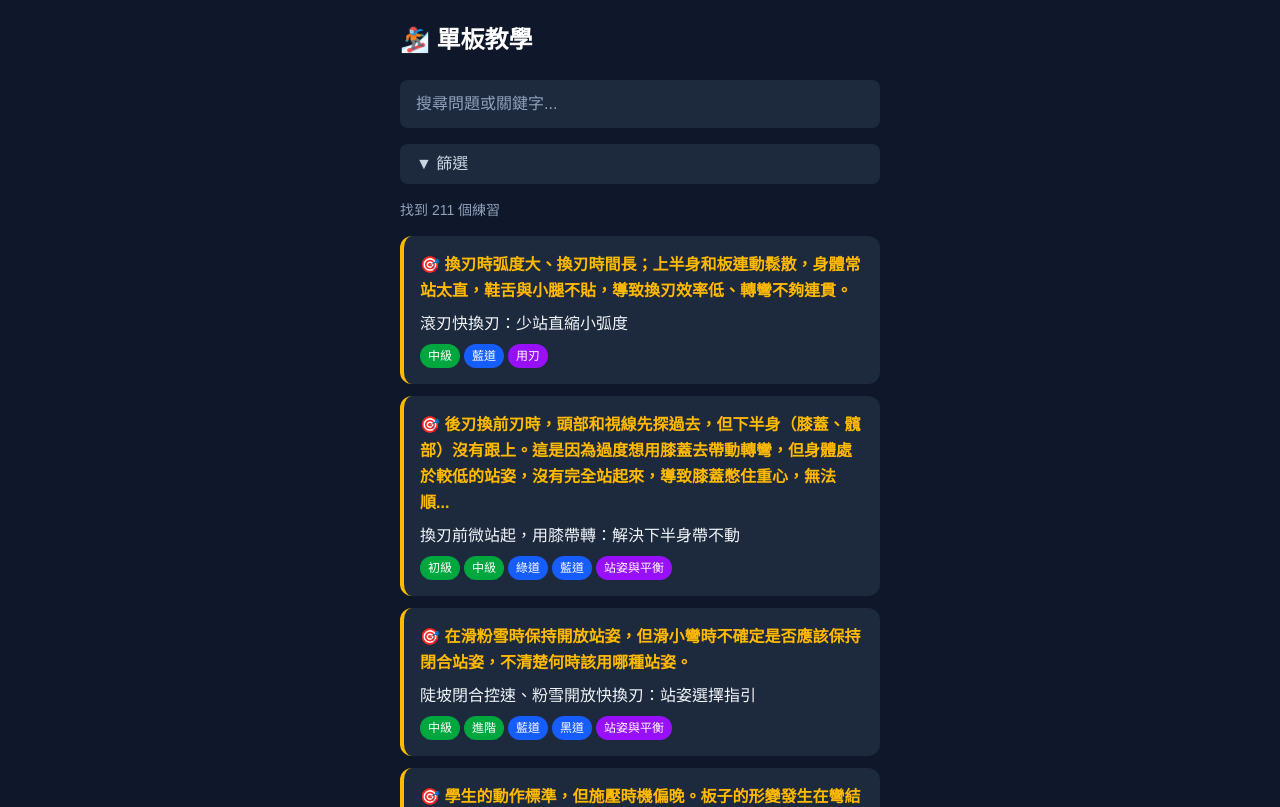
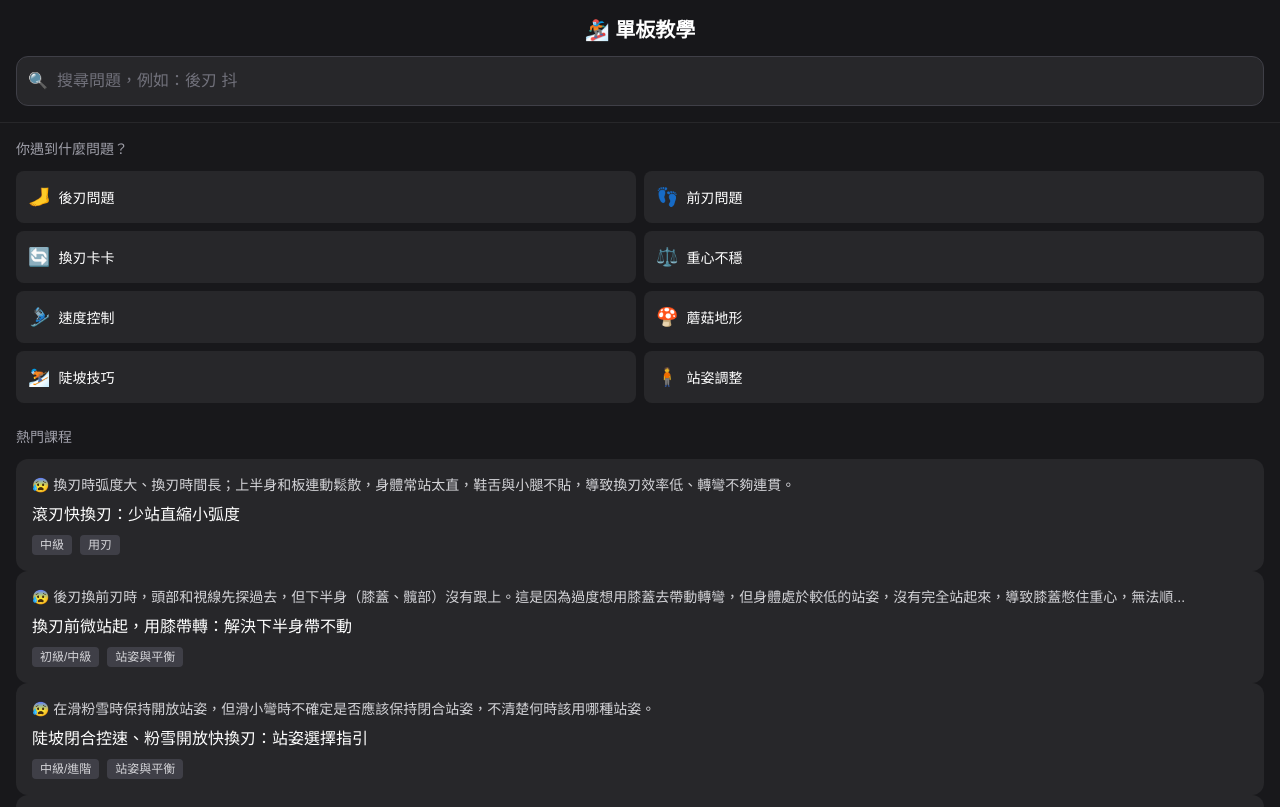
Before and after one commit to James3014/sb-Q-A, a Next.js app in the folder web/: page / in a window 1280 px wide. Shown: the top 807 px of the page. Built offline with nearby package versions, Linux system fonts and the light colour scheme.

Commit message:
feat: 問題導向首頁 UX 改進 - 分類按鈕 + 搜尋優先 + 懶加載

```diff
--- a/web/src/app/page.tsx
+++ b/web/src/app/page.tsx
@@ -1,51 +1,134 @@
-'use client'
+'use client';
 
-import { useState, useMemo } from 'react'
-import { getLessons, filterLessons } from '@/lib/lessons'
-import LessonCard from '@/components/LessonCard'
-import SearchBar from '@/components/SearchBar'
-import FilterBar from '@/components/FilterBar'
+import { useState, useMemo } from 'react';
+import { lessons } from '@/lib/lessons';
+import LessonCard from '@/components/LessonCard';
+import SearchBar from '@/components/SearchBar';
+
+// 問題分類
+const PROBLEM_CATEGORIES = [
+  { id: 'heel', label: '後刃問題', keywords: ['後刃', '後腳', '後膝'], emoji: '🦶' },
+  { id: 'toe', label: '前刃問題', keywords: ['前刃', '前腳', '前膝', '前腿'], emoji: '👣' },
+  { id: 'edge', label: '換刃卡卡', keywords: ['換刃', '換邊', '轉換'], emoji: '🔄' },
+  { id: 'balance', label: '重心不穩', keywords: ['重心', '平衡', '居中'], emoji: '⚖️' },
+  { id: 'speed', label: '速度控制', keywords: ['控速', '減速', '煞車', '太快'], emoji: '🎿' },
+  { id: 'mogul', label: '蘑菇地形', keywords: ['蘑菇', '包', 'mogul'], emoji: '🍄' },
+  { id: 'steep', label: '陡坡技巧', keywords: ['陡坡', '黑道', '陡'], emoji: '⛷️' },
+  { id: 'stance', label: '站姿調整', keywords: ['站姿', '姿勢', '站直'], emoji: '🧍' },
+];
 
 export default function Home() {
-  const allLessons = getLessons()
-  const [search, setSearch] = useState('')
-  const [filters, setFilters] = useState({ level: '', slope: '', skill: '' })
+  const [search, setSearch] = useState('');
+  const [selectedCategory, setSelectedCategory] = useState<string | null>(null);
+  const [showAll, setShowAll] = useState(false);
 
-  const lessons = useMemo(() => {
-    return filterLessons({
-      search: search || undefined,
-      level: filters.level || undefined,
-      slope: filters.slope || undefined,
-      skill: filters.skill || undefined
-    })
-  }, [search, filters])
+  const filteredLessons = useMemo(() => {
+    let result = lessons;
+
+    // 搜尋過濾
+    if (search) {
+      const q = search.toLowerCase();
+      result = result.filter(l =>
+        l.title.toLowerCase().includes(q) ||
+        l.what.toLowerCase().includes(q)
+      );
+    }
+
+    // 分類過濾
+    if (selectedCategory) {
+      const cat = PROBLEM_CATEGORIES.find(c => c.id === selectedCategory);
+      if (cat) {
+        result = result.filter(l =>
+          cat.keywords.some(k =>
+            l.title.includes(k) || l.what.includes(k)
+          )
+        );
+      }
+    }
+
+    return result;
+  }, [search, selectedCategory]);
+
+  const displayLessons = showAll ? filteredLessons : filteredLessons.slice(0, 10);
+  const hasMore = filteredLessons.length > 10 && !showAll;
+
+  const clearFilters = () => {
+    setSearch('');
+    setSelectedCategory(null);
+    setShowAll(false);
+  };
 
   return (
-    <main className="min-h-screen bg-slate-900 text-white">
-      <div className="max-w-lg mx-auto px-4 py-6">
-        <h1 className="text-2xl font-bold mb-6">🏂 單板教學</h1>
+    <main className="min-h-screen bg-zinc-900 text-white">
+      {/* Header */}
+      <header className="sticky top-0 z-10 bg-zinc-900/95 backdrop-blur border-b border-zinc-800 p-4">
+        <h1 className="text-xl font-bold text-center mb-3">🏂 單板教學</h1>
+        <SearchBar value={search} onChange={(v) => { setSearch(v); setShowAll(false); }} />
+      </header>
 
-        <div className="mb-4">
-          <SearchBar value={search} onChange={setSearch} />
-        </div>
+      <div className="p-4 space-y-6">
+        {/* 問題分類按鈕 */}
+        {!search && (
+          <section>
+            <h2 className="text-sm text-zinc-400 mb-3">你遇到什麼問題？</h2>
+            <div className="grid grid-cols-2 gap-2">
+              {PROBLEM_CATEGORIES.map(cat => (
+                <button
+                  key={cat.id}
+                  onClick={() => {
+                    setSelectedCategory(selectedCategory === cat.id ? null : cat.id);
+                    setShowAll(false);
+                  }}
+                  className={`p-3 rounded-lg text-left transition-all ${
+                    selectedCategory === cat.id
+                      ? 'bg-blue-600 text-white'
+                      : 'bg-zinc-800 hover:bg-zinc-700'
+                  }`}
+                >
+                  <span className="text-lg mr-2">{cat.emoji}</span>
+                  <span className="text-sm font-medium">{cat.label}</span>
+                </button>
+              ))}
+            </div>
+          </section>
+        )}
 
-        <FilterBar
-          level={filters.level}
-          slope={filters.slope}
-          skill={filters.skill}
-          onChange={setFilters}
-        />
+        {/* 結果區 */}
+        <section>
+          <div className="flex justify-between items-center mb-3">
+            <h2 className="text-sm text-zinc-400">
+              {search || selectedCategory
+                ? `找到 ${filteredLessons.length} 筆`
+                : '熱門課程'}
+            </h2>
+            {(search || selectedCategory) && (
+              <button onClick={clearFilters} className="text-xs text-blue-400">
+                清除篩選
+              </button>
+            )}
+          </div>
 
-        <p className="text-slate-400 text-sm mb-4">
-          找到 {lessons.length} 個練習
-        </p>
+          {filteredLessons.length === 0 ? (
+            <p className="text-center text-zinc-500 py-8">找不到相關課程</p>
+          ) : (
+            <div className="space-y-3">
+              {displayLessons.map(lesson => (
+                <LessonCard key={lesson.id} lesson={lesson} />
+              ))}
+            </div>
+          )}
 
-        <div>
-          {lessons.map(lesson => (
-            <LessonCard key={lesson.id} lesson={lesson} />
-          ))}
-        </div>
+          {/* 載入更多 */}
+          {hasMore && (
+            <button
+              onClick={() => setShowAll(true)}
+              className="w-full mt-4 py-3 bg-zinc-800 rounded-lg text-sm text-zinc-300 hover:bg-zinc-700"
+            >
+              顯示全部 {filteredLessons.length} 筆
+            </button>
+          )}
+        </section>
       </div>
     </main>
-  )
+  );
 }
--- a/web/src/components/LessonCard.tsx
+++ b/web/src/components/LessonCard.tsx
@@ -1,54 +1,38 @@
-import Link from 'next/link'
-import { Lesson } from '@/lib/lessons'
+import Link from 'next/link';
+import { Lesson } from '@/lib/lessons';
 
-const LEVEL_NAMES: Record<string, string> = {
+interface LessonCardProps {
+  lesson: Lesson;
+}
+
+const levelMap: Record<string, string> = {
   beginner: '初級',
   intermediate: '中級',
-  advanced: '進階'
-}
+  advanced: '進階',
+};
 
-const SLOPE_NAMES: Record<string, string> = {
-  green: '綠道',
-  blue: '藍道',
-  black: '黑道',
-  mogul: '蘑菇',
-  powder: '粉雪',
-  park: '公園',
-  tree: '樹林',
-  flat: '平地',
-  all: '全地形'
-}
-
-export default function LessonCard({ lesson }: { lesson: Lesson }) {
-  const what = lesson.what?.slice(0, 80) + (lesson.what?.length > 80 ? '...' : '')
+export default function LessonCard({ lesson }: LessonCardProps) {
+  const levels = lesson.level_tags.map(t => levelMap[t] || t).join('/');
 
   return (
     <Link href={`/lesson/${lesson.id}`}>
-      <div className="bg-slate-800 rounded-xl p-4 mb-3 border-l-4 border-amber-400 active:bg-slate-700">
-        <div className="text-amber-400 font-semibold mb-2 leading-relaxed">
-          🎯 {what}
-        </div>
-        <div className="text-slate-100 mb-2">
-          {lesson.title}
-        </div>
-        <div className="flex flex-wrap gap-1">
-          {lesson.level_tags?.map(t => (
-            <span key={t} className="px-2 py-1 text-xs rounded-full bg-green-600 text-white">
-              {LEVEL_NAMES[t] || t}
-            </span>
-          ))}
-          {lesson.slope_tags?.map(t => (
-            <span key={t} className="px-2 py-1 text-xs rounded-full bg-blue-600 text-white">
-              {SLOPE_NAMES[t] || t}
-            </span>
-          ))}
-          {lesson.casi?.Primary_Skill && (
-            <span className="px-2 py-1 text-xs rounded-full bg-purple-600 text-white">
-              {lesson.casi.Primary_Skill}
-            </span>
-          )}
+      <div className="bg-zinc-800 rounded-xl p-4 hover:bg-zinc-750 active:bg-zinc-700 transition-colors">
+        {/* 問題（最重要） */}
+        <p className="text-zinc-300 text-sm line-clamp-2 mb-2">
+          😰 {lesson.what.slice(0, 80)}{lesson.what.length > 80 ? '...' : ''}
+        </p>
+
+        {/* 標題 */}
+        <h3 className="font-medium text-white mb-2">{lesson.title}</h3>
+
+        {/* 標籤 */}
+        <div className="flex gap-2 text-xs">
+          <span className="px-2 py-0.5 bg-zinc-700 rounded text-zinc-300">{levels}</span>
+          <span className="px-2 py-0.5 bg-zinc-700 rounded text-zinc-300">
+            {lesson.casi?.Primary_Skill || '技能'}
+          </span>
         </div>
       </div>
     </Link>
-  )
+  );
 }
--- a/web/src/components/SearchBar.tsx
+++ b/web/src/components/SearchBar.tsx
@@ -1,18 +1,29 @@
-'use client'
+'use client';
 
-interface Props {
-  value: string
-  onChange: (value: string) => void
+interface SearchBarProps {
+  value: string;
+  onChange: (value: string) => void;
 }
 
-export default function SearchBar({ value, onChange }: Props) {
+export default function SearchBar({ value, onChange }: SearchBarProps) {
   return (
-    <input
-      type="text"
-      placeholder="搜尋問題或關鍵字..."
-      value={value}
-      onChange={e => onChange(e.target.value)}
-      className="w-full px-4 py-3 rounded-lg bg-slate-800 text-white placeholder-slate-400 focus:outline-none focus:ring-2 focus:ring-amber-400"
-    />
-  )
+    <div className="relative">
+      <input
+        type="text"
+        value={value}
+        onChange={(e) => onChange(e.target.value)}
+        placeholder="搜尋問題，例如：後刃 抖"
+        className="w-full px-4 py-3 pl-10 bg-zinc-800 border border-zinc-700 rounded-xl text-white placeholder-zinc-500 focus:outline-none focus:border-blue-500 text-base"
+      />
+      <span className="absolute left-3 top-1/2 -translate-y-1/2 text-zinc-500">🔍</span>
+      {value && (
+        <button
+          onClick={() => onChange('')}
+          className="absolute right-3 top-1/2 -translate-y-1/2 text-zinc-500 hover:text-white"
+        >
+          ✕
+        </button>
+      )}
+    </div>
+  );
 }
--- a/web/src/lib/lessons.ts
+++ b/web/src/lib/lessons.ts
@@ -13,7 +13,7 @@ export interface Lesson {
   is_premium?: boolean
 }
 
-const lessons = lessonsData as unknown as Lesson[]
+export const lessons = lessonsData as unknown as Lesson[]
 
 export function getLessons(): Lesson[] {
   return lessons
```
Also changed, not shown: 1 other file (tests, documents, lock files or other folders).
